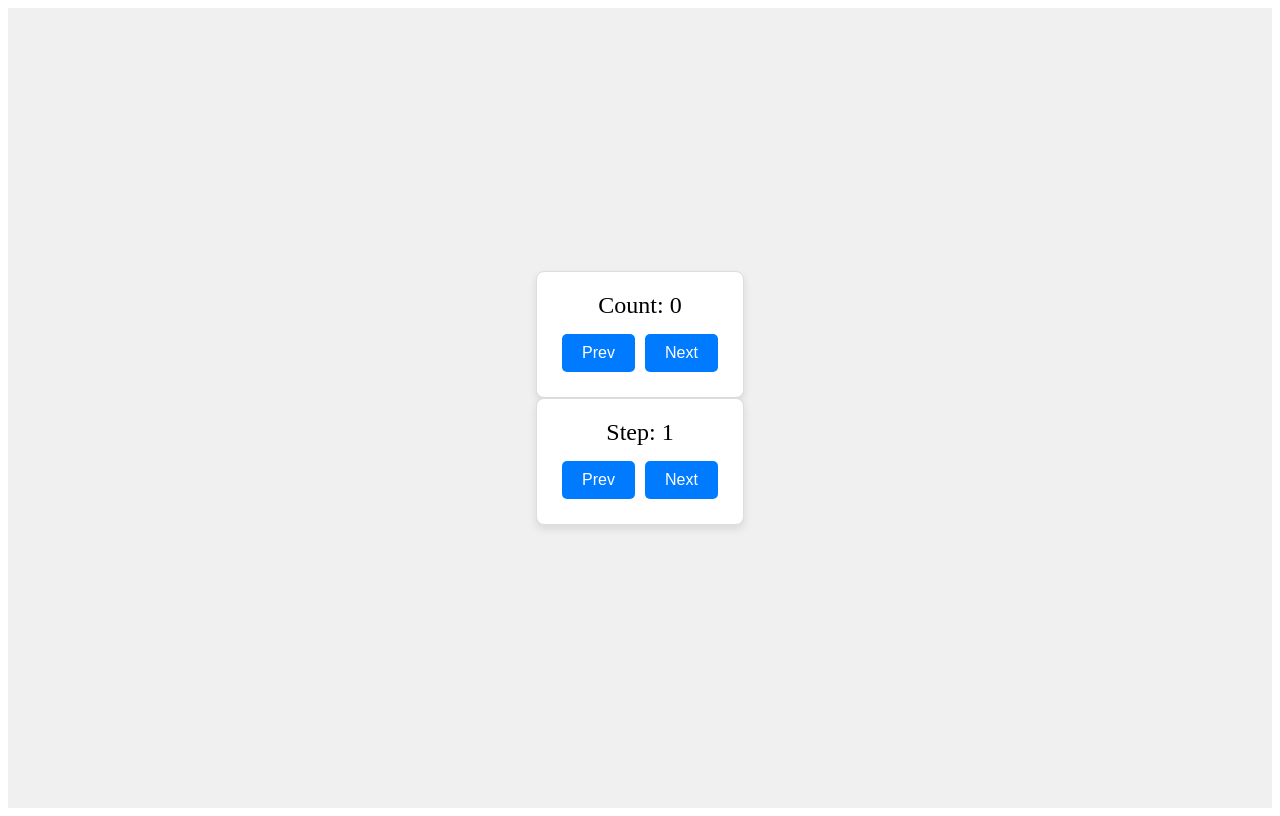
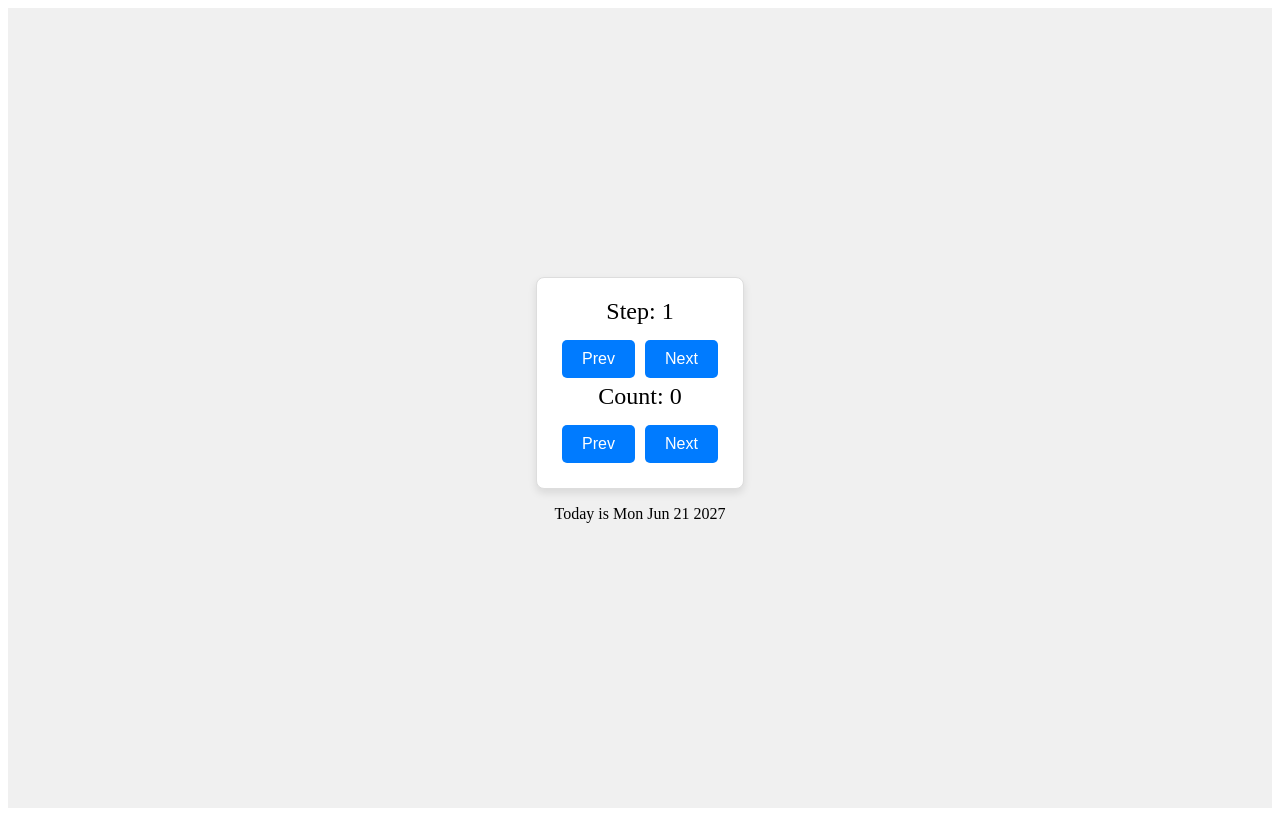
Before and after one commit to Ifeoluwa-cloud/DateCounter-component, a React (Create React App) app: page / in a window 1280 px wide. Built offline with nearby package versions, Linux system fonts and the light colour scheme.

Commit message:
Implemented the step buttton functionality to synchronize with the counter button function

```diff
--- a/src/App.js
+++ b/src/App.js
@@ -13,6 +13,8 @@ export default function App() {
 function Counter() {
   const [count, setCount] = useState(0);
   const [step, setStep] = useState(1);
+  const date = new Date("June 21 2027");
+  date.setDate(date.getDate() + count);
 
   function prevHandler() {
     if (count >= 1) {
@@ -25,7 +27,7 @@ function Counter() {
   }
 
   function prevBtn() {
-    if (step > 0) {
+    if (step >= 0) {
       setStep((s) => s - 1);
     }
   }
@@ -37,16 +39,23 @@ function Counter() {
   return (
     <>
         <div className="Counter">
+          <div>Step: {step}</div>
+          <button onClick={prevBtn}>Prev</button>
+          <button onClick={nextBtn}>Next</button>
           <div>Count: {count}</div>
           <button onClick={prevHandler}>Prev</button>
           <button onClick={nextHandler}>Next</button>
         </div>
-
-        <div className="Steps">
-          <div>Step: {step}</div>
-          <button onClick={prevBtn}>Prev</button>
-          <button onClick={nextBtn}>Next</button>
-        </div>
+        <p>
+          <span>
+            {count === 0
+            ? "Today is "
+            : count > 0
+            ? `${count} days from today is `
+            : `${Math.abs(count)} days ago was  `}
+          </span>
+          <span>{date.toDateString()}</span>
+        </p>
     </>
   );
 }
```
